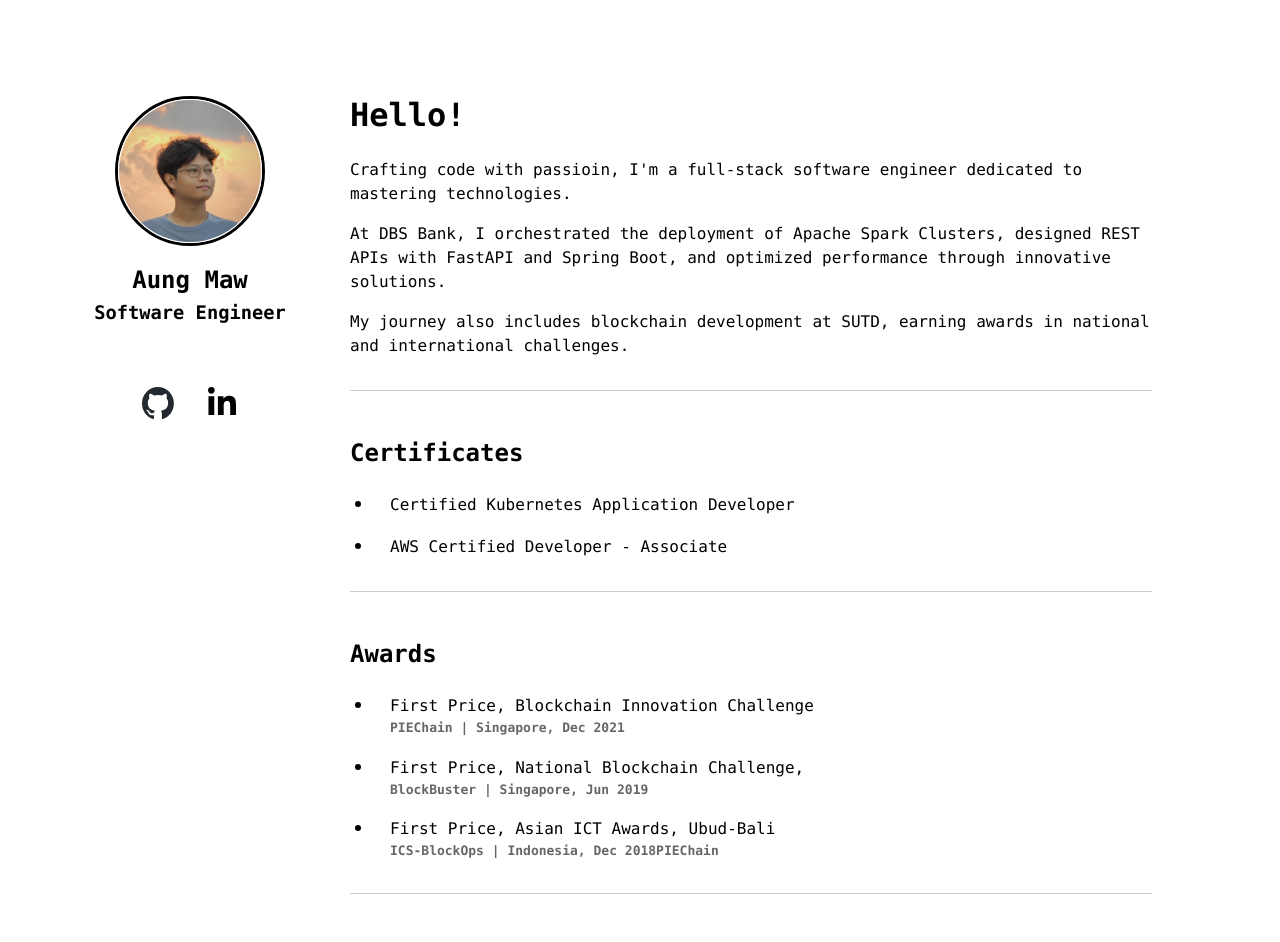
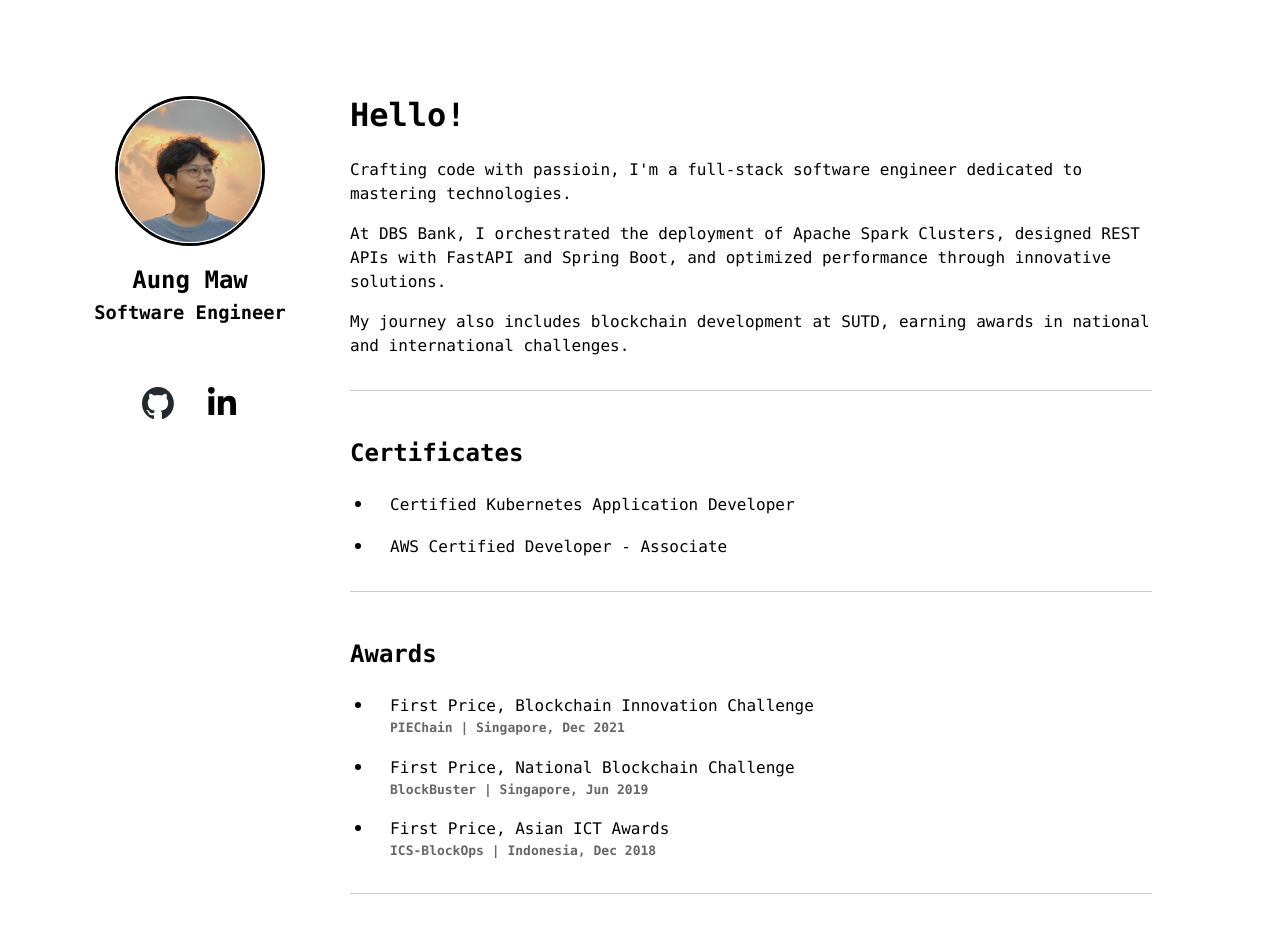
Before and after one commit to aungmawjj/aungmawjj.github.io, a Next.js app: page / in a window 1280 px wide. Shown: the top 942 px of the page. Built offline with nearby package versions, Linux system fonts and the light colour scheme.

Commit message:
Update awards section

```diff
--- a/src/app/page.tsx
+++ b/src/app/page.tsx
@@ -57,12 +57,12 @@ export default function Home() {
               <p>PIEChain | Singapore, Dec 2021</p>
             </li>
             <li>
-              <p>First Price, National Blockchain Challenge, </p>
+              <p>First Price, National Blockchain Challenge</p>
               <p>BlockBuster | Singapore, Jun 2019</p>
             </li>
             <li>
-              <p>First Price, Asian ICT Awards, Ubud-Bali</p>
-              <p>ICS-BlockOps | Indonesia, Dec 2018PIEChain</p>
+              <p>First Price, Asian ICT Awards</p>
+              <p>ICS-BlockOps | Indonesia, Dec 2018</p>
             </li>
           </ul>
         </div>
```
